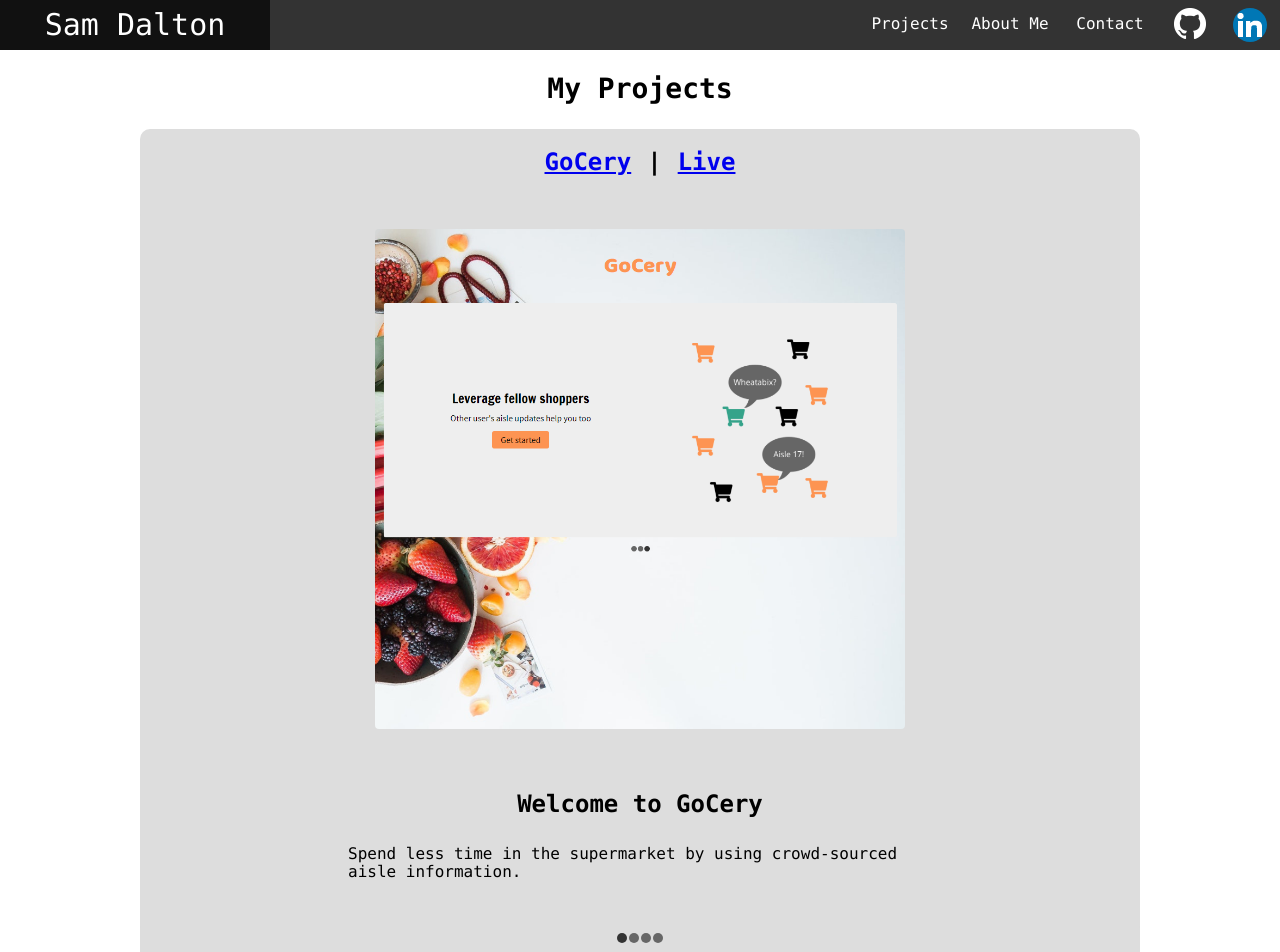
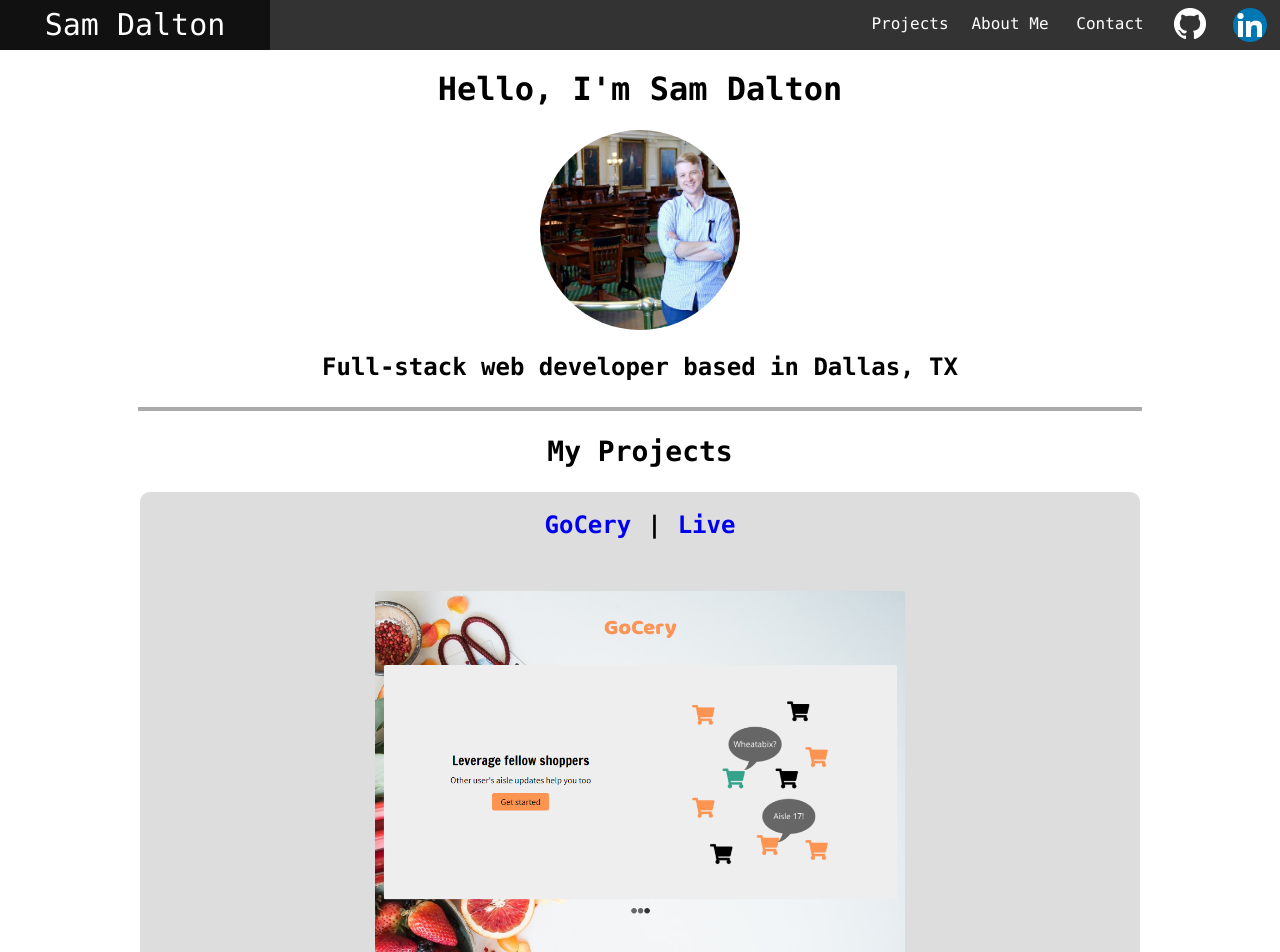
Before and after one commit to SamDaltonJr/portfolio, a React (Create React App) app: page / in a window 1280 px wide. Shown: the top 952 px of the page. Built offline with nearby package versions, Linux system fonts and the light colour scheme.

Commit message:
formatting and added top picture

```diff
--- a/src/components/About/About.css
+++ b/src/components/About/About.css
@@ -5,6 +5,7 @@
 .About-container h2 {
   font-size: 1.75rem;
   padding: 20px;
+  padding-bottom: 0px;
 }
 
 .About-card {
@@ -26,5 +27,5 @@
 }
 
 .About-card > p:last-child {
-  padding-bottom: 20px;
+  padding-bottom: 3rem;
 }
--- a/src/components/About/About.js
+++ b/src/components/About/About.js
@@ -11,10 +11,10 @@ export default class About extends React.Component {
           <p>
             I graduated from the University of Virginia in May 2017 with a
             Bachelor of Science in Commerce. My concentrations were in Finance
-            and Information Technology and I completed the rigourous
-            Quantitative Finance track. Between my education and past work
-            experience, I am very well-versed in the world of finance and
-            particuarly investment management.
+            and Information Technology alongside a track in Quantitative
+            Finance. Between my education and past work experience, I am very
+            well-versed in the world of finance and particuarly investment
+            management.
           </p>
           <p>
             In my free time, I try digesting sports in about any way possible,
--- a/src/components/Contact/Contact.css
+++ b/src/components/Contact/Contact.css
@@ -5,6 +5,7 @@
 .Contact-container h2 {
   font-size: 1.75rem;
   padding: 20px;
+  padding-bottom: 0px;
 }
 
 .Contact-card {
--- a/src/components/HomePage/HomePage.css
+++ b/src/components/HomePage/HomePage.css
@@ -7,9 +7,27 @@
   height: 50px;
 }
 
+.intro-card {
+  width: 80%;
+  max-width: 1000px;
+  margin-left: auto;
+  margin-right: auto;
+  text-align: center;
+}
+
+.intro-card img {
+  border-radius: 50%;
+  height: 200px;
+}
+
 hr {
   width: 80%;
   max-width: 1000px;
+  border: 2px solid #aaaaaa;
+}
+
+.divider {
+  margin: 25px auto;
 }
 
 footer {
--- a/src/components/HomePage/HomePage.js
+++ b/src/components/HomePage/HomePage.js
@@ -6,6 +6,8 @@ import Projects from '../Projects';
 import About from '../About';
 import Contact from '../Contact';
 
+import me from '../../images/me.jpg';
+
 export default function HomePage() {
   return (
     <React.Fragment>
@@ -13,12 +15,22 @@ export default function HomePage() {
         <div className="space-eater" />
       </header>
       <main>
+        <section id="home">
+          <div className="intro-card">
+            <h1>Hello, I'm Sam Dalton</h1>
+            <img src={me} alt="Sam Dalton on Texas Senate Floor" />
+            <h2>Full-stack web developer based in Dallas, TX</h2>
+          </div>
+        </section>
+        <hr className="divider" />
         <section id="projects">
           <Projects />
         </section>
+        <hr className="divider" />
         <section id="about">
           <About />
         </section>
+        <hr className="divider" />
         <section id="contact">
           <Contact />
         </section>
--- a/src/components/NavBar/NavBar.js
+++ b/src/components/NavBar/NavBar.js
@@ -44,6 +44,8 @@ export default class NavBar extends React.Component {
           <a
             title="github @SamDaltonJr"
             href="https://github.com/SamDaltonJr"
+            target="_blank"
+            rel="noopener noreferrer"
             onClick={this.toggle}
           >
             <img src={github} alt="github logo" />
@@ -51,6 +53,8 @@ export default class NavBar extends React.Component {
           <a
             title="LinkedIn @SamDaltonJr"
             href="https://linkedin.com/in/samdaltonjr"
+            target="_blank"
+            rel="noopener noreferrer"
             onClick={this.toggle}
           >
             <img src={linkedin} alt="LinkedIn logo" className="linkedin" />
--- a/src/components/Projects/Projects.css
+++ b/src/components/Projects/Projects.css
@@ -124,6 +124,20 @@
   width: 80%;
 }
 
+.Project-card a:visited {
+  color: blue;
+  text-decoration: none;
+}
+
+.Project-card a {
+  text-decoration: none;
+}
+
+.Project-card a:hover {
+  color: blue;
+  text-decoration: underline;
+}
+
 .GoCery .hero-titles {
   height: 240px;
 }
--- a/src/components/Projects/Projects.js
+++ b/src/components/Projects/Projects.js
@@ -66,7 +66,7 @@ export default class Projects extends React.Component {
             <section className="hero">
               <img src={gocerylanding} alt="Gocery Landing Page" />
               <div className="hero-titles">
-                <h3>Welcome to GoCery</h3>
+                <h3>Shop with GoCery</h3>
                 <p>
                   Spend less time in the supermarket by using crowd-sourced
                   aisle information.
@@ -228,7 +228,7 @@ export default class Projects extends React.Component {
               href="/files/blackjack.zip"
               download
             >
-              Live
+              Play
             </a>
           </h3>
           <Carousel>
```
Also changed, not shown: src/images/me.jpg (added).
